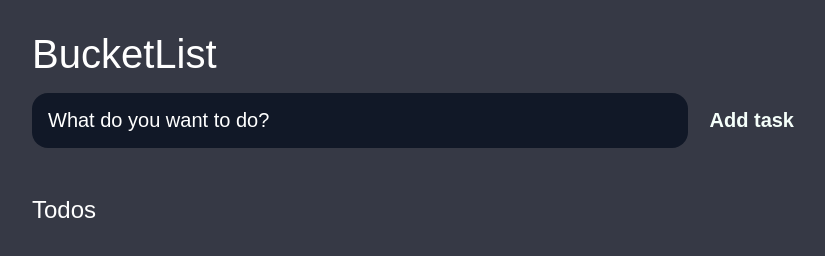
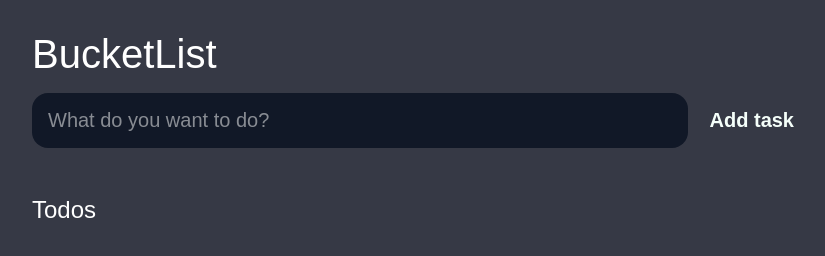
Before and after one commit to Ajeso/TodoList, a plain HTML site: page index.html in a window 1280 px wide. Shown: the whole page, without its empty margins (224-1049 px from the left). Drawn offline with Linux system fonts and the light colour scheme.

Commit message:
Update style.css
placeholder opacity

```diff
--- a/style.css
+++ b/style.css
@@ -70,7 +70,7 @@ button {
 }
 
 #new-task-input::placeholder {
-  color: white;
+  color: rgba(255, 255, 255, 0.5);
 }
 
 #new-task-submit {
```
